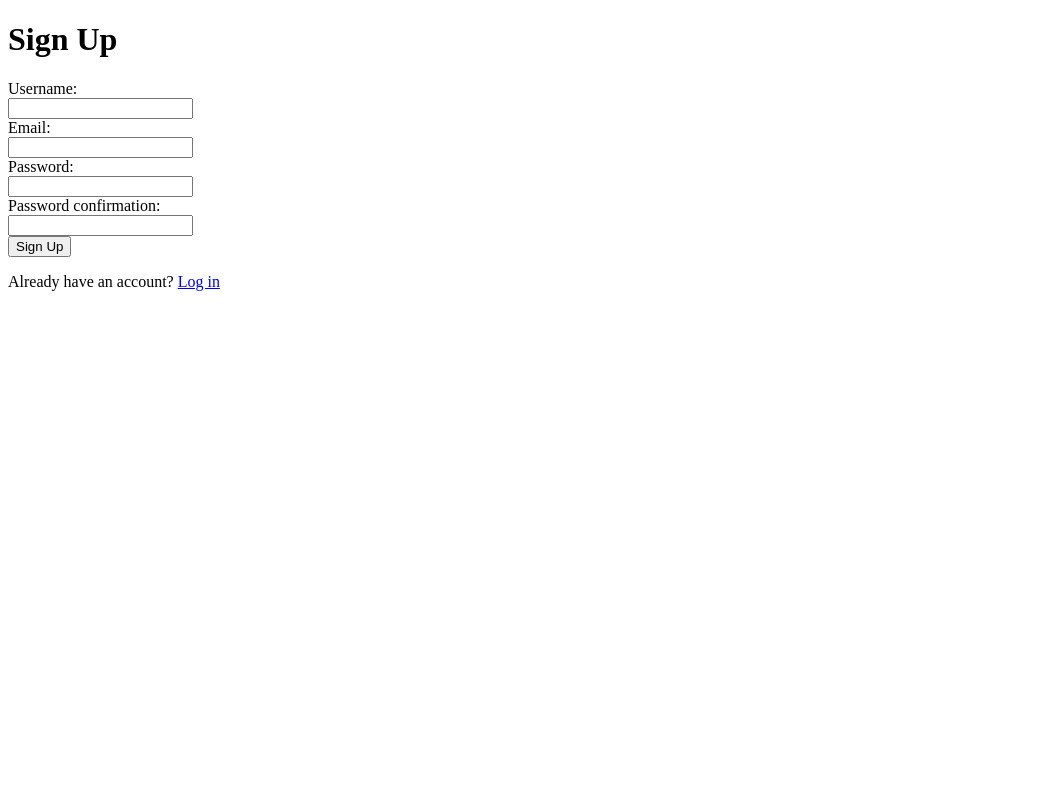
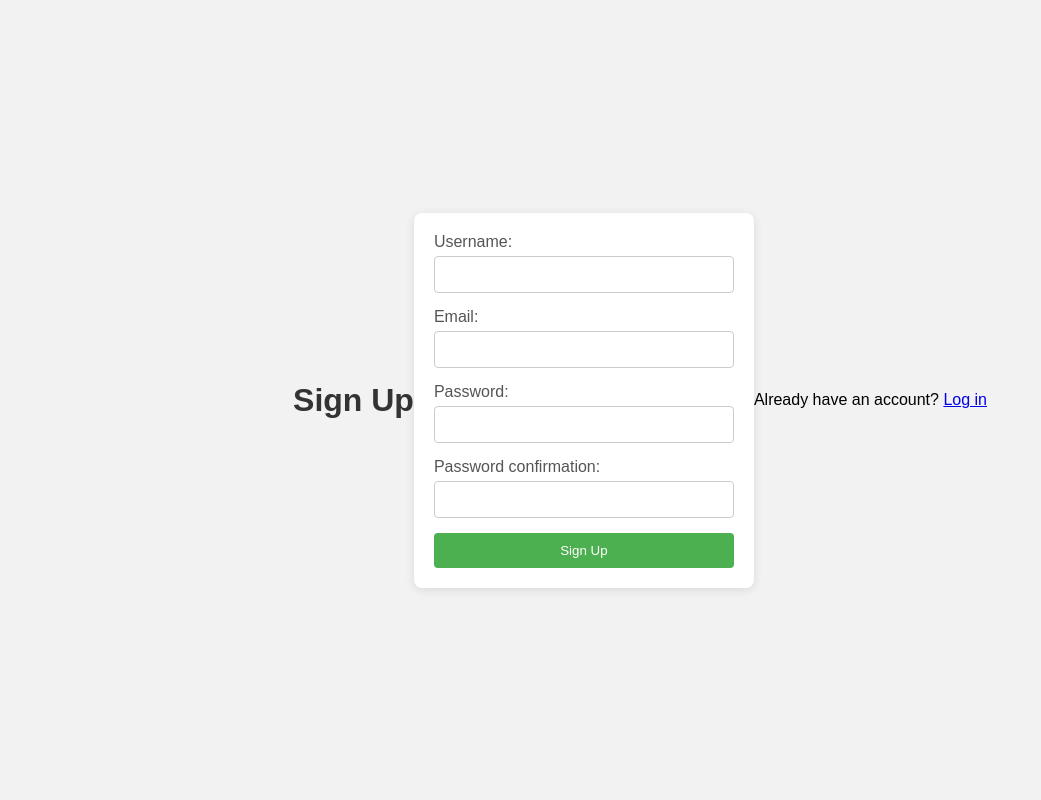
Before and after one commit to Greeshma0826/communityevents_new, a Django app: page /signup/ in a window 1280 px wide. Shown: the whole page, without its empty margins (0-1041 px from the left). Run offline with Django 5.2, Linux system fonts and the light colour scheme.

Commit message:
Updated signup.html with new styles

```diff
--- a/events/templates/registration/signup.html
+++ b/events/templates/registration/signup.html
@@ -1,35 +1,95 @@
 <!DOCTYPE html>
-<html>
+<html lang="en">
 <head>
+    <meta charset="UTF-8">
+    <meta name="viewport" content="width=device-width, initial-scale=1.0">
     <title>Sign Up</title>
+    <style>
+        body {
+            font-family: Arial, sans-serif;
+            background-color: #f2f2f2;
+            margin: 0;
+            padding: 0;
+            display: flex;
+            justify-content: center;
+            align-items: center;
+            height: 100vh;
+        }
+        h1 {
+            color: #333;
+        }
+        form {
+            background-color: white;
+            padding: 20px;
+            border-radius: 8px;
+            box-shadow: 0 2px 10px rgba(0, 0, 0, 0.1);
+            width: 300px;
+        }
+        div {
+            margin-bottom: 15px;
+        }
+        label {
+            display: block;
+            margin-bottom: 5px;
+            color: #555;
+        }
+        input[type="text"],
+        input[type="email"],
+        input[type="password"] {
+            width: 100%;
+            padding: 10px;
+            border: 1px solid #ccc;
+            border-radius: 4px;
+            box-sizing: border-box;
+        }
+        .error {
+            color: red;
+            font-size: 0.9em;
+        }
+        button {
+            background-color: #4CAF50;
+            color: white;
+            padding: 10px;
+            border: none;
+            border-radius: 4px;
+            cursor: pointer;
+            width: 100%;
+        }
+        button:hover {
+            background-color: #45a049;
+        }
+        p {
+            text-align: center;
+        }
+    </style>
 </head>
 <body>
     <h1>Sign Up</h1>
     <form method="post" action="{% url 'signup' %}">
         {% csrf_token %}
         <div>
-            <label for="id_username">Username:</label><br>
+            <label for="id_username">Username:</label>
             <input type="text" name="username" id="id_username" maxlength="150" required>
             {% if form.username.errors %}
                 <div class="error">{{ form.username.errors }}</div>
             {% endif %}
         </div>
         <div>
-            <label for="id_email">Email:</label><br>
+            <label for="id_email">Email:</label>
             <input type="email" name="email" id="id_email" required>
             {% if form.email.errors %}
                 <div class="error">{{ form.email.errors }}</div>
             {% endif %}
         </div>
         <div>
-            <label for="id_password1">Password:</label><br>
+            <label for="id_password1">Password:</label>
             <input type="password" name="password1" id="id_password1" minlength="8" required>
             {% if form.password1.errors %}
                 <div class="error">{{ form.password1.errors }}</div>
             {% endif %}
         </div>
         <div>
-            <label for="id_password2">Password confirmation:</label><br>
+            <label for="id_password2">Password confirmation:</label>
             <input type="password" name="password2" id="id_password2" required>
             {% if form.password2.errors %}
                 <div class="error">{{ form.password2.errors }}</div>
```
